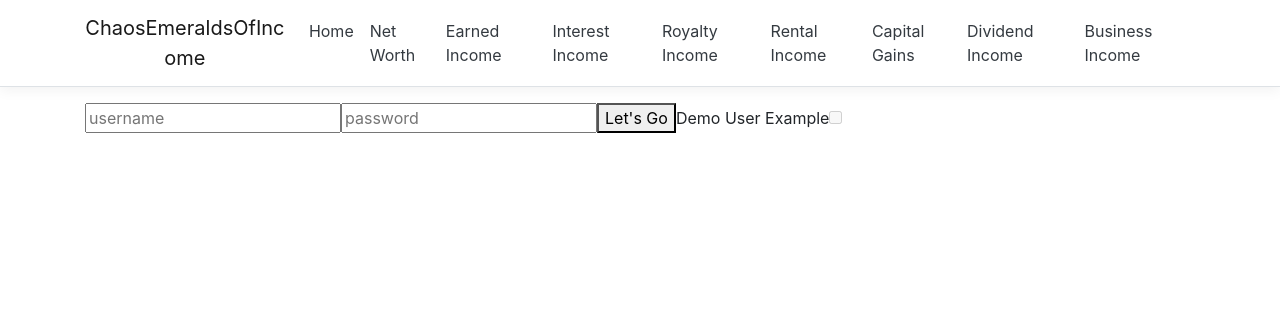
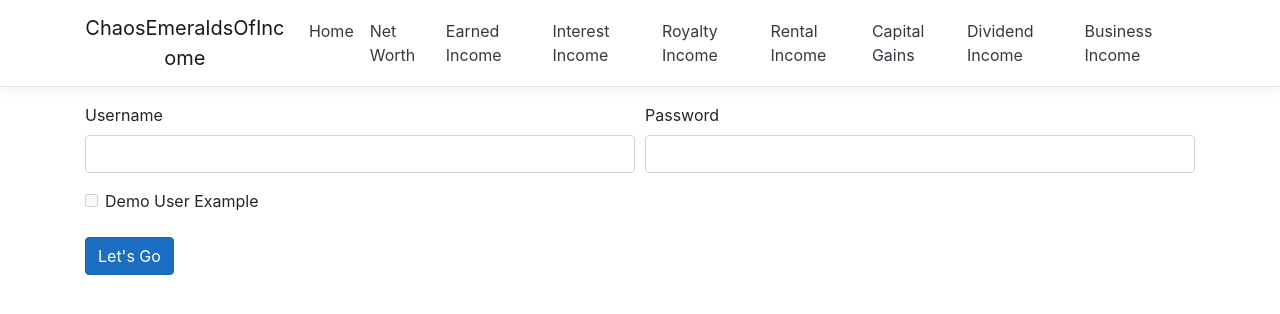
Before and after one commit to alexrogers823/chaos-emeralds-of-income, an Angular app in the folder ClientApp/: page /login in a window 1280 px wide. Shown: the top 314 px of the page. Built offline with nearby package versions, Linux system fonts and the light colour scheme.

Commit message:
improved layout for login component

```diff
--- a/ClientApp/src/app/components/login/login.component.html
+++ b/ClientApp/src/app/components/login/login.component.html
@@ -1,7 +1,21 @@
 <form>
-  <input type="text" name="username" placeholder="username" />
-  <input type="text" name="password" placeholder="password" />
-  <button>Let's Go</button>
-  <label for="demo">Demo User Example</label>
-  <input type="checkbox" name="demo" disabled>
+  <div class="form-row">
+    <div class="col">
+      <div class="form-group">
+        <label for="username">Username</label>
+        <input type="text" class="form-control" id="username" name="username" />
+      </div>
+    </div>
+    <div class="col">
+      <div class="form-group">
+        <label for="password">Password</label>
+        <input type="password" class="form-control" id="password" name="password" />
+      </div>
+    </div>
+  </div>
+  <div class="form-group form-check">
+    <input type="checkbox" class="form-check-input" id="demo" name="demo" [disabled]="demoDisabled">
+    <label for="demo">Demo User Example</label>
+  </div>
+  <button type="submit" class="btn btn-primary">Let's Go</button>
 </form>
--- a/ClientApp/src/app/components/login/login.component.ts
+++ b/ClientApp/src/app/components/login/login.component.ts
@@ -1,4 +1,4 @@
-import { Component } from "@angular/core";
+import { Component, Input } from "@angular/core";
 import { UserService } from "src/app/services/user.service";
 
 @Component({
@@ -7,10 +7,15 @@ import { UserService } from "src/app/services/user.service";
 })
 export class LoginComponent {
   private user;
+  @Input() demoDisabled:boolean = true;
 
   constructor(private userService:UserService) {}
 
   getUser() {
     return this.userService.loginUser();
   }
+
+  enableDemo() {
+    this.demoDisabled = false;
+  }
 }
--- a/ClientApp/src/app/services/royalty-income.service.ts
+++ b/ClientApp/src/app/services/royalty-income.service.ts
@@ -1,6 +1,7 @@
 import { HttpClient } from "@angular/common/http";
 import { Injectable } from "@angular/core";
 import { of } from "rxjs";
+import { tap } from "rxjs/operators";
 import { RoyaltyIncome } from "../components/royalty-income/interfaces/royalty-income.model";
 
 @Injectable()
@@ -9,7 +10,10 @@ export class RoyaltyIncomeService {
 
   constructor(private http: HttpClient) {}
 
-  royaltyIncome$ = this.http.get<RoyaltyIncome[]>(this._baseUrl);
+  royaltyIncome$ = this.http.get<RoyaltyIncome[]>(this._baseUrl)
+    .pipe(
+      tap(obj => console.log('fetched royalty income', obj))
+    );
 
   // getRoyaltyIncome() {
   //   return royaltyIncome_sample;
```
